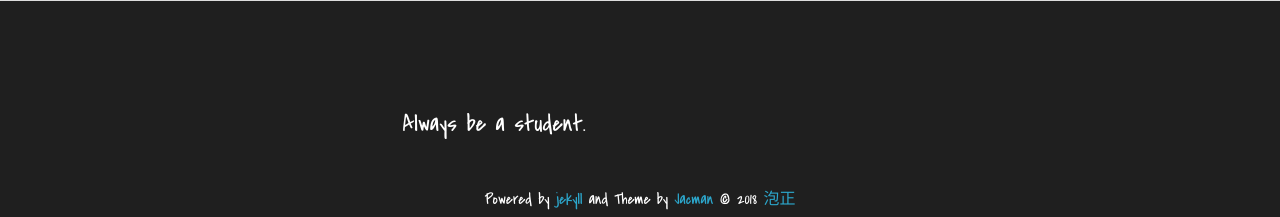
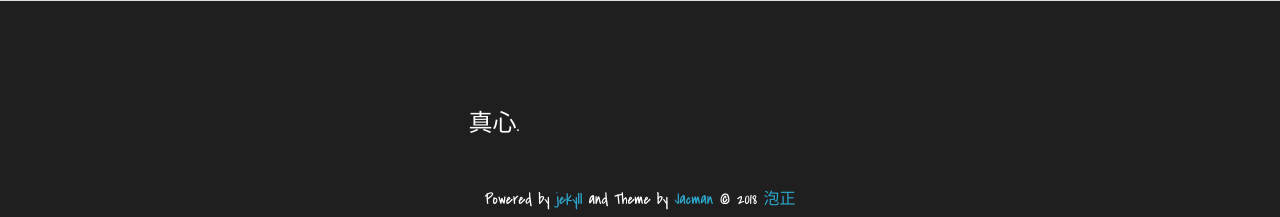
Before and after one commit to PAULYZHENG/paulyzheng.github.io, a Jekyll site: the page built from index.html, in a window 1280 px wide. Shown: the part 1406-1623 px from the top of the page. Built offline with Jekyll 4.4.1, drawn with Linux system fonts in a browser that asks for light colours; the list of posts is cut into pages by our own code; comment, search, counter and statistics services are not loaded.

Commit message:
Update _config.yml

```diff
--- a/_config.yml
+++ b/_config.yml
@@ -84,7 +84,7 @@ share_to: true #enable share-to buttons if true
 #### Author information
 author:
   name: 泡正      ## e.g. wuchong Author name
-  intro_line1:  "Always be a student."    ## your introduction on the bottom of the page
+  intro_line1:  "真心."    ## your introduction on the bottom of the page
  ##  intro_line2:  "But never regard yourself as a student."  ## the 2nd line
   weibo:      ## e.g. wuchong1014 or 2176287895 for http://weibo.com/2176287895
   weibo_verifier:  ## e.g. b3593ceb Your weibo-show widget verifier ,if you use weibo-show it is needed.
```
